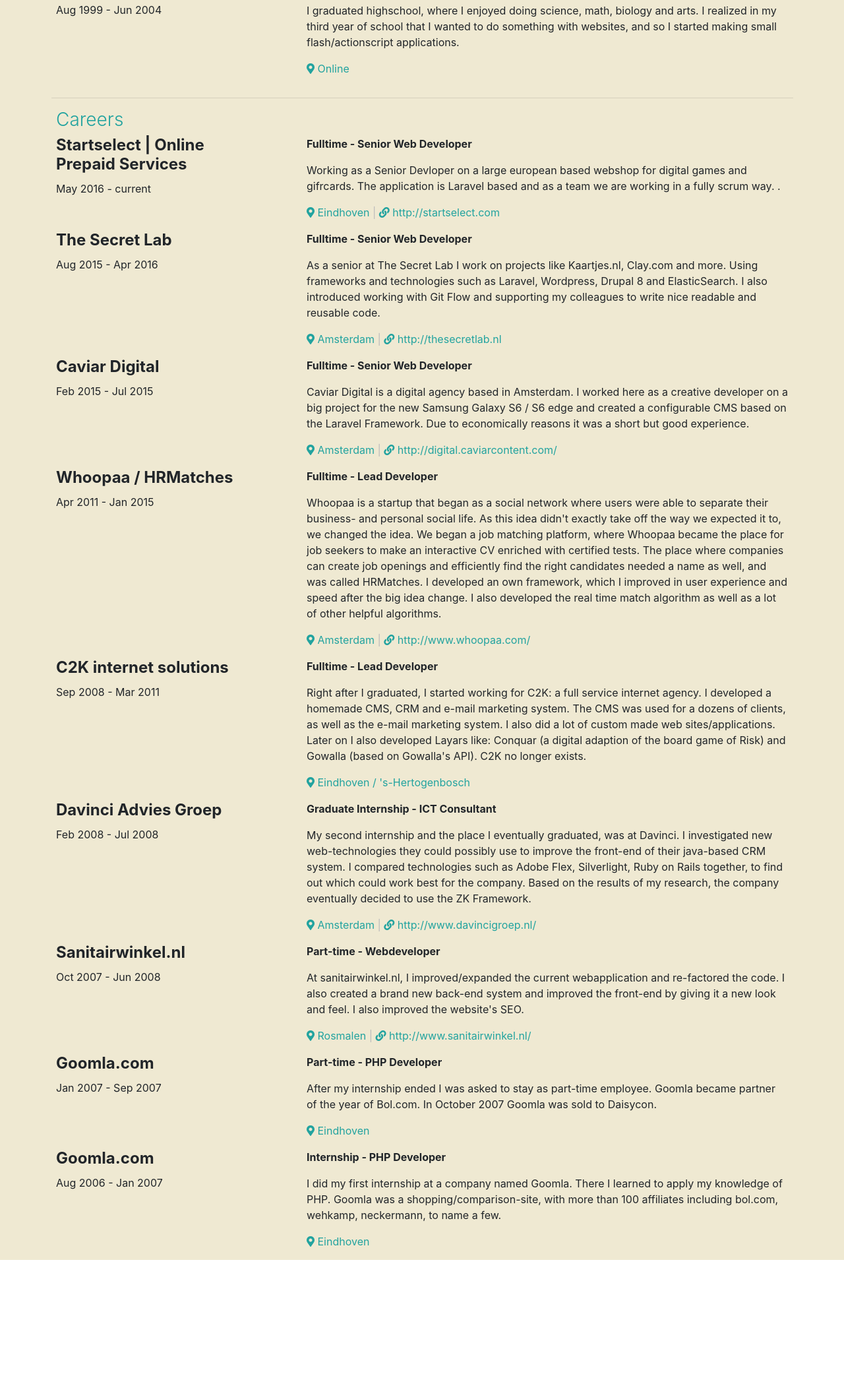
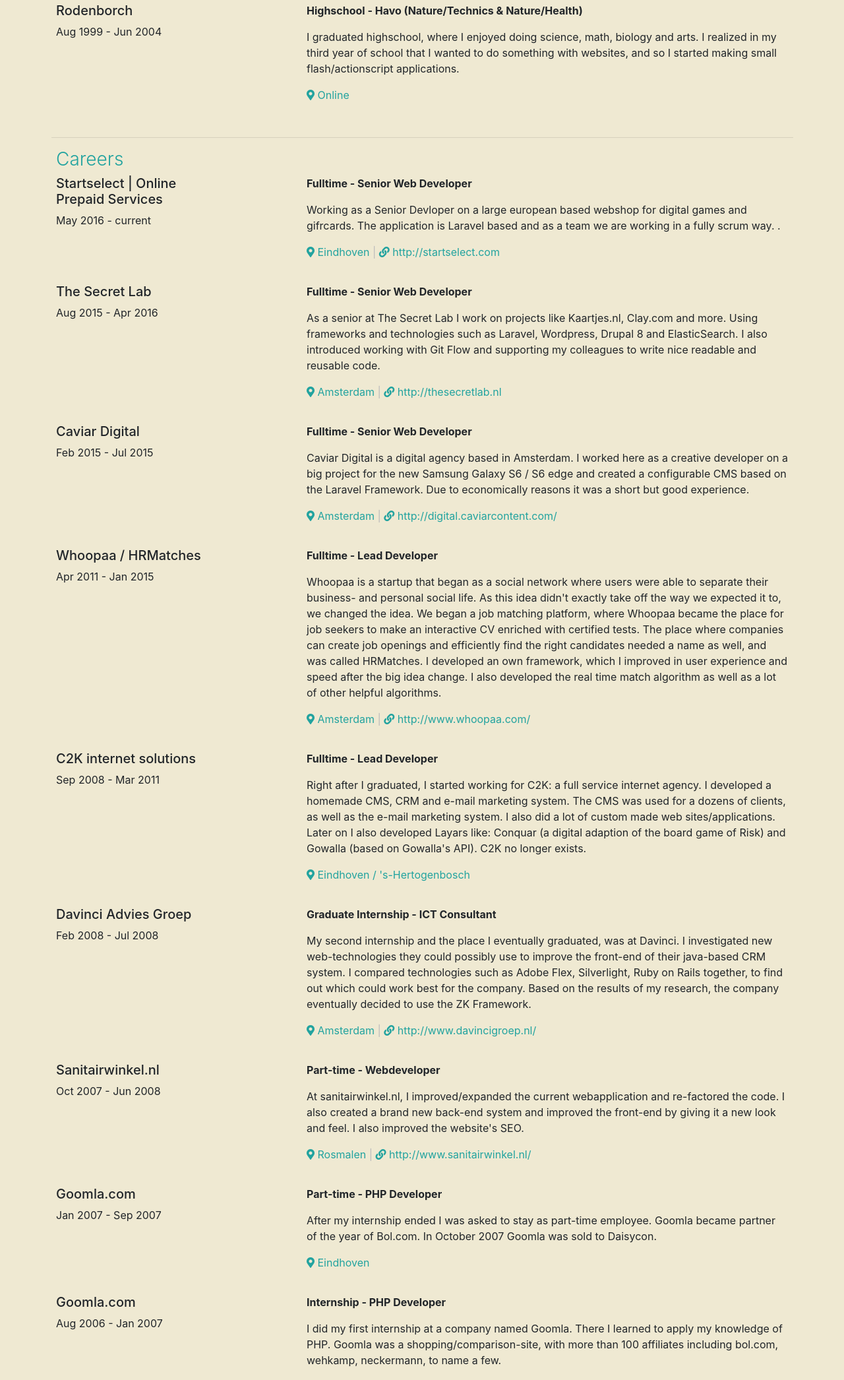
Before and after one commit to Dipen-Dedania/profile-sample, a plain HTML site: page index.html in a window 1280 px wide. Shown: the part 1932-4024 px from the top of the page at 66% size. Before the commit the page ends 3842 px from the top, so only its background shows below. Drawn offline with nearby package versions, Linux system fonts and the light colour scheme.

Commit message:
experience part is done

```diff
--- a/index.html
+++ b/index.html
@@ -94,7 +94,7 @@
             <div class="acedamic">
                 <div class="row">
                     <div class="col-md-4 text-left">
-                        <h4>Penn University</h4>
+                        <h5>Penn University</h5>
                         <p>Mar 2014 - May 2014 </p>
                     </div>
                     <div class="col-md-8 text-left">
@@ -115,7 +115,7 @@
 
                 <div class="row">
                     <div class="col-md-4  text-left">
-                        <h4>Avans Highschool</h4>
+                        <h5>Avans Highschool</h5>
                         <p>Aug 2004 - Jun 2008 </p>
                     </div>
                     <div class="col-md-8  text-left">
@@ -137,7 +137,7 @@
 
                 <div class="row">
                     <div class="col-md-4  text-left">
-                        <h4>Rodenborch</h4>
+                        <h5>Rodenborch</h5>
                         <p>Aug 1999 - Jun 2004 </p>
                     </div>
                     <div class="col-md-8  text-left">
@@ -167,7 +167,7 @@
             <div class="acedamic">
                 <div class="row">
                     <div class="col-md-4 text-left">
-                        <h4>Startselect | Online <br />Prepaid Services</h4>
+                        <h5>Startselect | Online <br />Prepaid Services</h5>
                         <p>May 2016 - current </p>
                     </div>
                     <div class="col-md-8 text-left">
@@ -190,7 +190,7 @@
 
                 <div class="row">
                     <div class="col-md-4 text-left">
-                        <h4>The Secret Lab</h4>
+                        <h5>The Secret Lab</h5>
                         <p>Aug 2015 - Apr 2016 </p>
                     </div>
                     <div class="col-md-8 text-left">
@@ -215,7 +215,7 @@
 
                 <div class="row">
                     <div class="col-md-4 text-left">
-                        <h4>Caviar Digital</h4>
+                        <h5>Caviar Digital</h5>
                         <p>Feb 2015 - Jul 2015 </p>
                     </div>
                     <div class="col-md-8 text-left">
@@ -239,7 +239,7 @@
 
                 <div class="row">
                     <div class="col-md-4 text-left">
-                        <h4>Whoopaa / HRMatches</h4>
+                        <h5>Whoopaa / HRMatches</h5>
                         <p>Apr 2011 - Jan 2015 </p>
                     </div>
                     <div class="col-md-8 text-left">
@@ -271,7 +271,7 @@
 
                 <div class="row">
                     <div class="col-md-4 text-left">
-                        <h4>C2K internet solutions</h4>
+                        <h5>C2K internet solutions</h5>
                         <p>Sep 2008 - Mar 2011 </p>
                     </div>
                     <div class="col-md-8 text-left">
@@ -295,7 +295,7 @@
 
                 <div class="row">
                     <div class="col-md-4 text-left">
-                        <h4>Davinci Advies Groep</h4>
+                        <h5>Davinci Advies Groep</h5>
                         <p> Feb 2008 - Jul 2008</p>
                     </div>
                     <div class="col-md-8 text-left">
@@ -321,7 +321,7 @@
 
                 <div class="row">
                     <div class="col-md-4 text-left">
-                        <h4>Sanitairwinkel.nl</h4>
+                        <h5>Sanitairwinkel.nl</h5>
                         <p>Oct 2007 - Jun 2008</p>
                     </div>
                     <div class="col-md-8 text-left">
@@ -345,7 +345,7 @@
 
                 <div class="row">
                     <div class="col-md-4 text-left">
-                        <h4>Goomla.com</h4>
+                        <h5>Goomla.com</h5>
                         <p>Jan 2007 - Sep 2007 </p>
                     </div>
                     <div class="col-md-8 text-left">
@@ -363,7 +363,7 @@
 
                 <div class="row">
                     <div class="col-md-4 text-left">
-                        <h4>Goomla.com</h4>
+                        <h5>Goomla.com</h5>
                         <p> Aug 2006 - Jan 2007 </p>
                     </div>
                     <div class="col-md-8 text-left">
--- a/stylesheets/scss/__components.scss
+++ b/stylesheets/scss/__components.scss
@@ -70,6 +70,9 @@
     .education{
        text-align: left;
     }
+    .row{
+        padding-bottom: 20px;
+    }
     .a-title{
         font-size:20px;
     }
```
Also changed, not shown: stylesheets/css/main.css, 1 other file.
